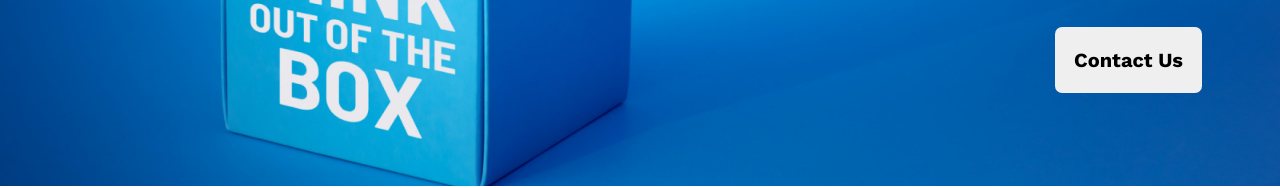
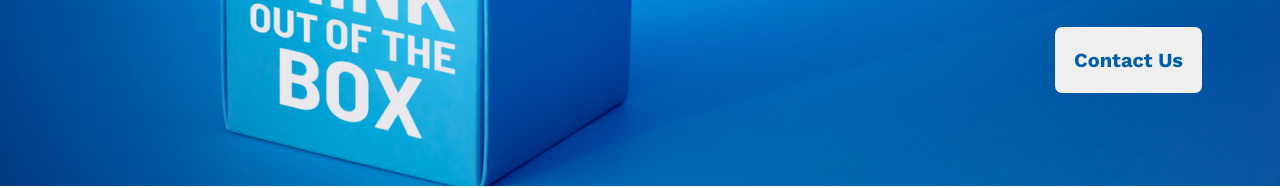
Before and after one commit to Mohammad-sowrav/sowrav-first-assignment, a plain HTML site: page index.html in a window 1280 px wide. Shown: the part 452-640 px from the top of the page. Drawn offline with nearby package versions, Linux system fonts and the light colour scheme; a web font is replaced by a local one.

Commit message:
fiexd problem

```diff
--- a/style/style.css
+++ b/style/style.css
@@ -38,6 +38,7 @@
     margin-top: 30px;
     border-style: none;
     border-radius: 7px;
+    color: #005FAC;
 
 }
 /* head style end */
```
Also changed, not shown: index.html (+0 -1 lines).
